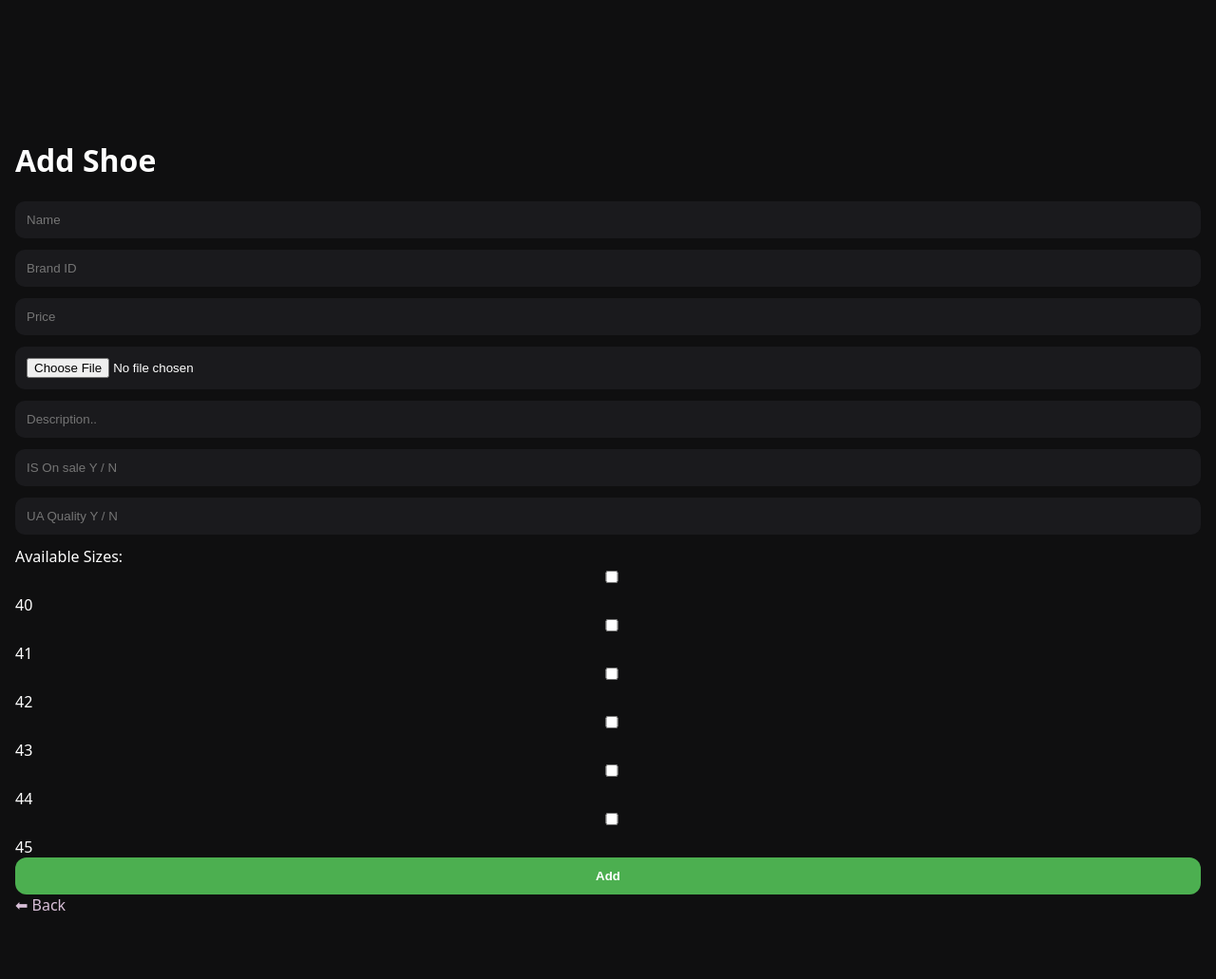
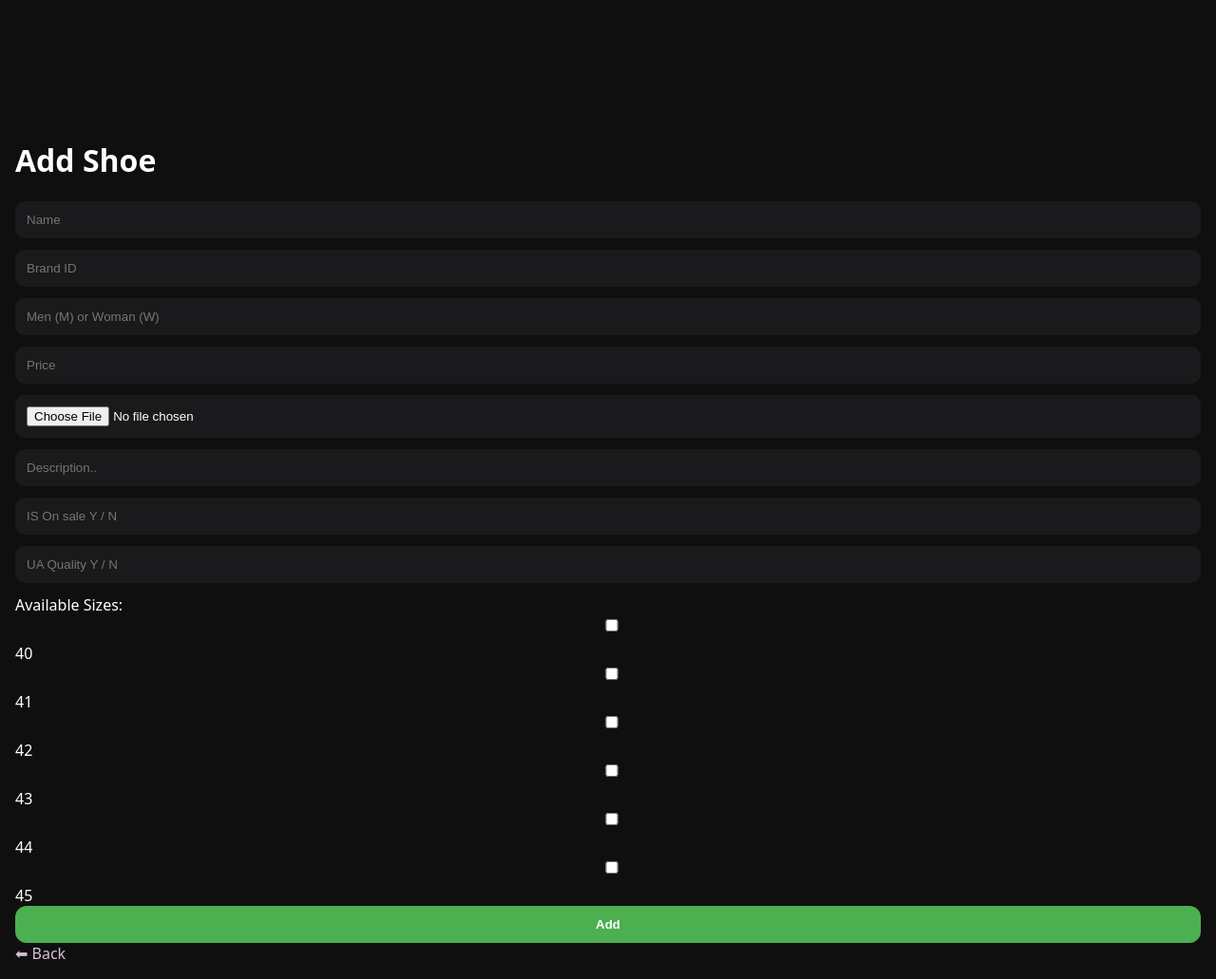
Before and after one commit to Reevesz/hikaru-683, a Flask app: page /add in a window 1280 px wide. Shown: the whole page at 95% size. Before the commit the page ends 959 px from the top, so only its background shows below. Run offline with Flask 3, Linux system fonts and the light colour scheme; the visitor is signed in with stand-in values (Sample User, id 1).

Commit message:
Added a new feature again

```diff
--- a/app.py
+++ b/app.py
@@ -136,6 +136,7 @@ def add():
             "desc": request.form.get("desc"),
             "onsale": request.form.get("onsale"),
             "uaq": request.form.get("uaq"),
+            "mn": request.form.get("mn"),
             "sizes": sizes
         }
 
--- a/templates/add.html
+++ b/templates/add.html
@@ -15,6 +15,7 @@
     <form method="POST" enctype="multipart/form-data">
       <input name="name" placeholder="Name" required>
       <input name="b_id" placeholder="Brand ID" required>
+      <input name="mn" placeholder="Men (M) or Woman (W)" required>
       <input name="price" placeholder="Price" required>
 
       <input type="file" name="image" required>
```
